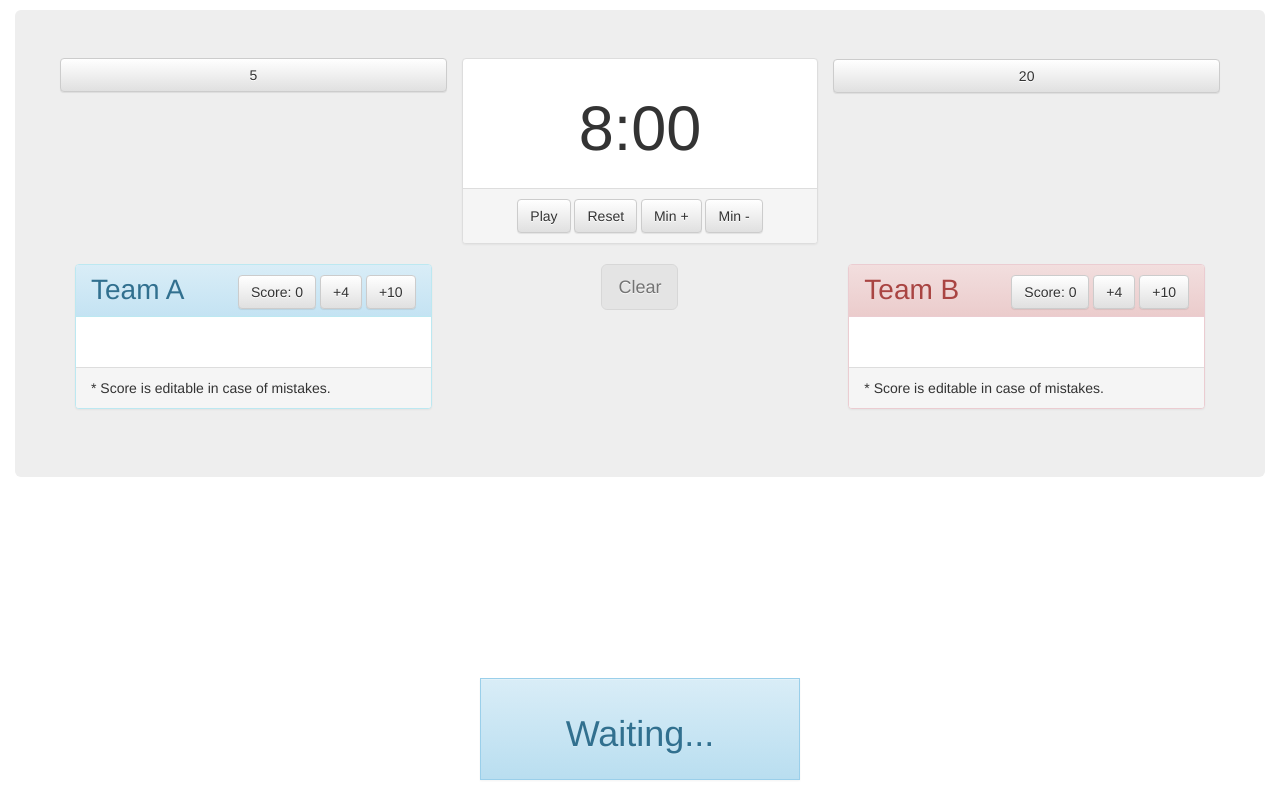
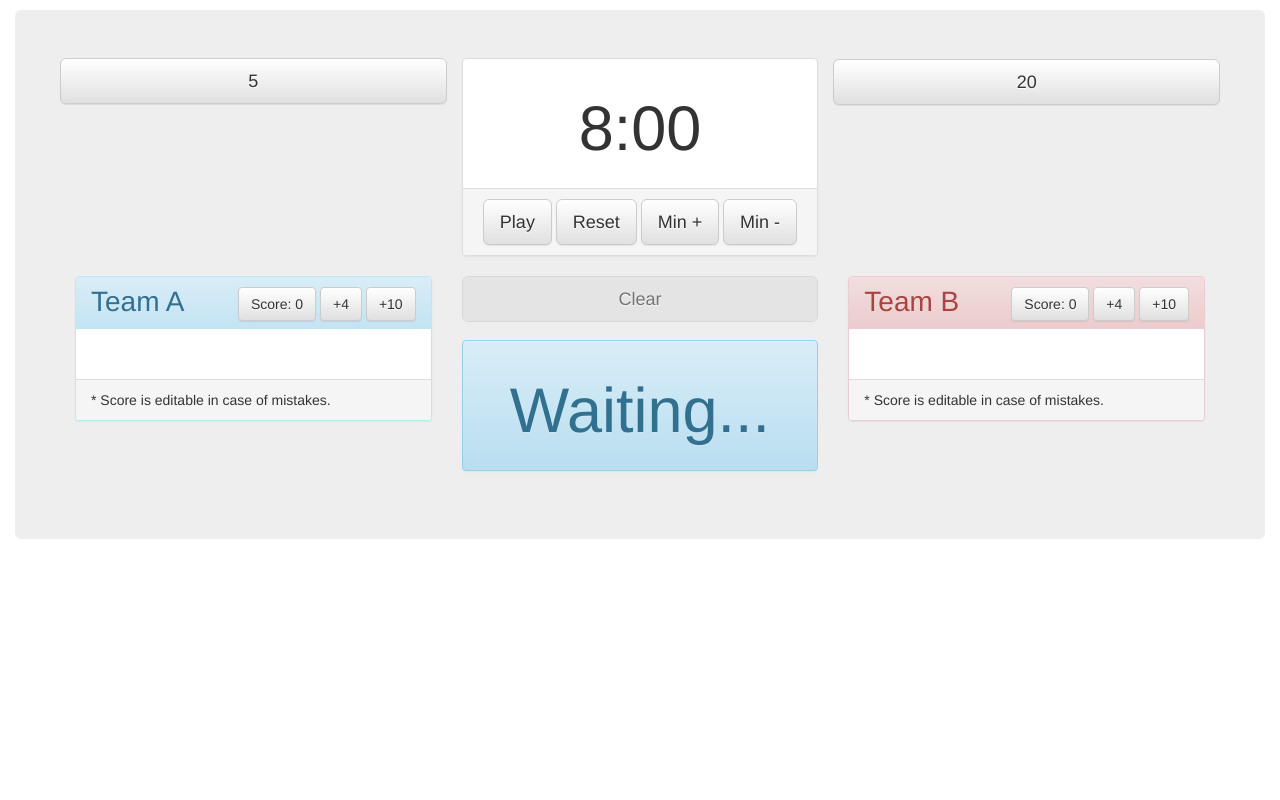
Before and after one commit to 415mcc/SciBowlBuzzer, a Flask app: page /h in a window 1280 px wide. Run offline with Flask 2, Linux system fonts and the light colour scheme; some libraries are stand-ins or nearby versions.

Commit message:
Scoreboard UI

```diff
--- a/templates/scoreboard.html
+++ b/templates/scoreboard.html
@@ -8,15 +8,15 @@
     <link rel="stylesheet" href="https://maxcdn.bootstrapcdn.com/bootstrap/3.3.7/css/bootstrap.min.css" integrity="sha384-BVYiiSIFeK1dGmJRAkycuHAHRg32OmUcww7on3RYdg4Va+PmSTsz/K68vbdEjh4u" crossorigin="anonymous">
     <link rel="stylesheet" href="https://maxcdn.bootstrapcdn.com/bootstrap/3.3.7/css/bootstrap-theme.min.css" integrity="sha384-rHyoN1iRsVXV4nD0JutlnGaslCJuC7uwjduW9SVrLvRYooPp2bWYgmgJQIXwl/Sp" crossorigin="anonymous">
     <style>
-      #scoreboard{
+      #scoreboard {
         margin-top: 10px;
       }
-      #mainClockPause{
+      #mainClockPause {
         display: none;
       }
-      #alertRoomID{
-        width: 25%;
-
+      #lockout-btn {
+        margin-bottom: 5%;
+        width: 100%;
       }
       .panel-footer .btn-group button {
         min-width: 40%;
@@ -44,7 +44,7 @@
     <div class="container-fluid" id="scoreboard">
       <div class="jumbotron">
         <div class="row">
-          <button type="button" id="tossupClock" class="btn btn-default text-center col-md-4">5</button>
+          <button type="button" id="tossupClock" class="btn btn-default btn-lg text-center col-md-4">5</button>
           <div class="col-md-4">
             <div class="panel panel-default">
               <div class="panel-body">
@@ -52,13 +52,13 @@
               </div>
               <div class="panel-footer">
                 <div class="center-group text-center">
-                  <button type="button" id="mainClockPlay" class="btn btn-large btn-default">Play</button>
-                  <button type="button" id="mainClockReset" class="btn btn-large btn-default">Reset</button>
-                  <button type="button" id="mainClockAddMin" class="btn btn-large btn-default">Min +</button>
-                  <button type="button" id="mainClockSubMin" class="btn btn-large btn-default">Min -</button>
+                  <button type="button" id="mainClockPlay" class="btn btn-lg btn-default">Play</button>
+                  <button type="button" id="mainClockReset" class="btn btn-lg btn-default">Reset</button>
+                  <button type="button" id="mainClockAddMin" class="btn btn-lg btn-default">Min +</button>
+                  <button type="button" id="mainClockSubMin" class="btn btn-lg btn-default">Min -</button>
                 </div>
                 <div class="row">
-                  <button type="button" id="mainClockPause" class="btn btn-large btn-default text-left col-md-offset-4 col-md-4">Pause</button>
+                  <button type="button" id="mainClockPause" class="btn btn-lg btn-default text-left col-md-offset-4 col-md-4">Pause</button>
                 </div>
               </div>
             </div>
@@ -67,7 +67,7 @@
 
 
           </div>
-          <button type="button" id="bonusClock" class="btn btn-default text-center col-md-4">20</button>
+          <button type="button" id="bonusClock" class="btn btn-default btn-lg text-center col-md-4">20</button>
         </div>
         <div class="row">
           <div class="col-md-4">
@@ -88,6 +88,9 @@
           </div>
           <div class="text-center center-group col-md-4">
             <button type="button" id="lockout-btn" class="btn btn-lg btn-default" disabled>Clear</button>
+            <div class="alert alert-info center-block">
+              <h1 class="text-center" id="roomID">Waiting...</h1>
+            </div>
           </div>
           <div class="col-md-4">
             <div class="panel panel-danger">
@@ -107,10 +110,6 @@
           </div>
         </div>
       </div>
-
-      <div class="footer navbar-fixed-bottom alert alert-info center-block" role="alert" id="alertRoomID">
-        <h1 class="text-center" id="roomID">Waiting...</h1>
-      </div>
     </div>
 
     <script src="https://code.jquery.com/jquery-3.2.1.min.js" integrity="sha256-hwg4gsxgFZhOsEEamdOYGBf13FyQuiTwlAQgxVSNgt4=" crossorigin="anonymous"></script>
```
